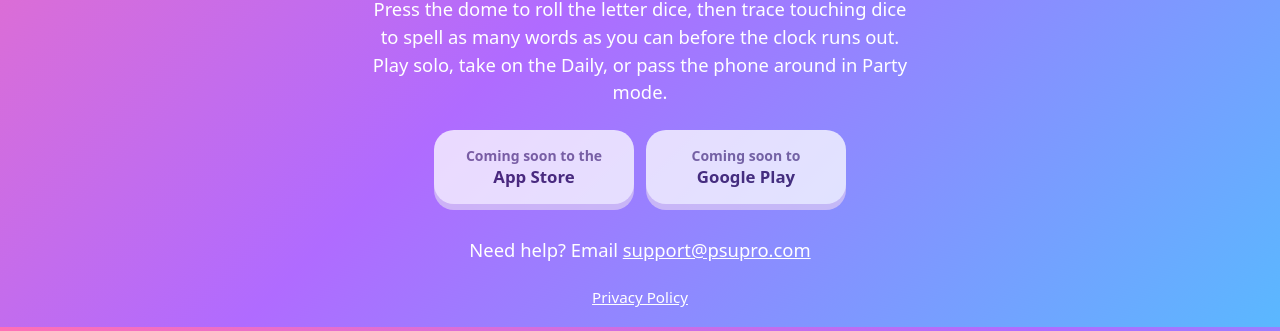
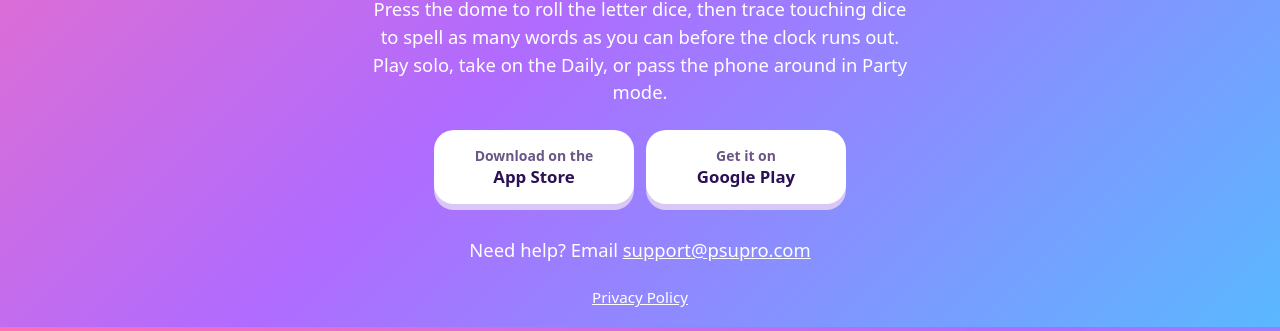
Before and after one commit to cschraed-ux/pop-words, a plain HTML site: page index.html in a window 1280 px wide. Shown: the part 473-804 px from the top of the page. Drawn offline with Linux system fonts and the light colour scheme.

Commit message:
Link the store buttons to the live App Store and Google Play pages
Co-Authored-By: Claude Fable 5.1 <noreply@anthropic.com>

```diff
--- a/index.html
+++ b/index.html
@@ -49,10 +49,9 @@
     <h1>Pop the dice. Trace the words.</h1>
     <p>Press the dome to roll the letter dice, then trace touching dice to spell as many words as you can before the clock runs out. Play solo, take on the Daily, or pass the phone around in Party mode.</p>
 
-    <!-- OWNER: when the app is listed, put each store address in href and remove aria-disabled and the "Coming soon" line. -->
     <div class="buttons">
-      <a class="store" id="ios" aria-disabled="true"><small>Coming soon to the</small>App Store</a>
-      <a class="store" id="android" aria-disabled="true"><small>Coming soon to</small>Google Play</a>
+      <a class="store" id="ios" href="https://apps.apple.com/app/id6819879871"><small>Download on the</small>App Store</a>
+      <a class="store" id="android" href="https://play.google.com/store/apps/details?id=com.psupro.popwords"><small>Get it on</small>Google Play</a>
     </div>
 
     <footer>
```
